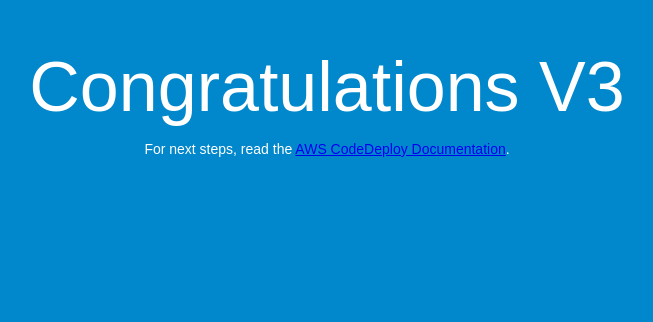
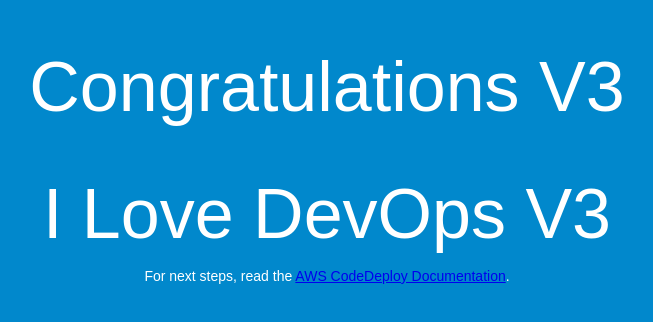
Before and after one commit to Raji-bhaskaran/AWS-Codepipeline-practice, a plain HTML site: page index.html in a window 1280 px wide. Shown: the whole page, without its empty margins (313-966 px from the left). Drawn offline with Linux system fonts and the light colour scheme.

Commit message:
Update index.html

```diff
--- a/index.html
+++ b/index.html
@@ -27,6 +27,7 @@
 <body>
   <div align="center">
     <h1>Congratulations V3</h1>
+    <h1>I Love DevOps V3</h1>
     <p>For next steps, read the <a href="http://aws.amazon.com/documentation/codedeploy">AWS CodeDeploy Documentation</a>.</p>
   </div>
 </body>
```
